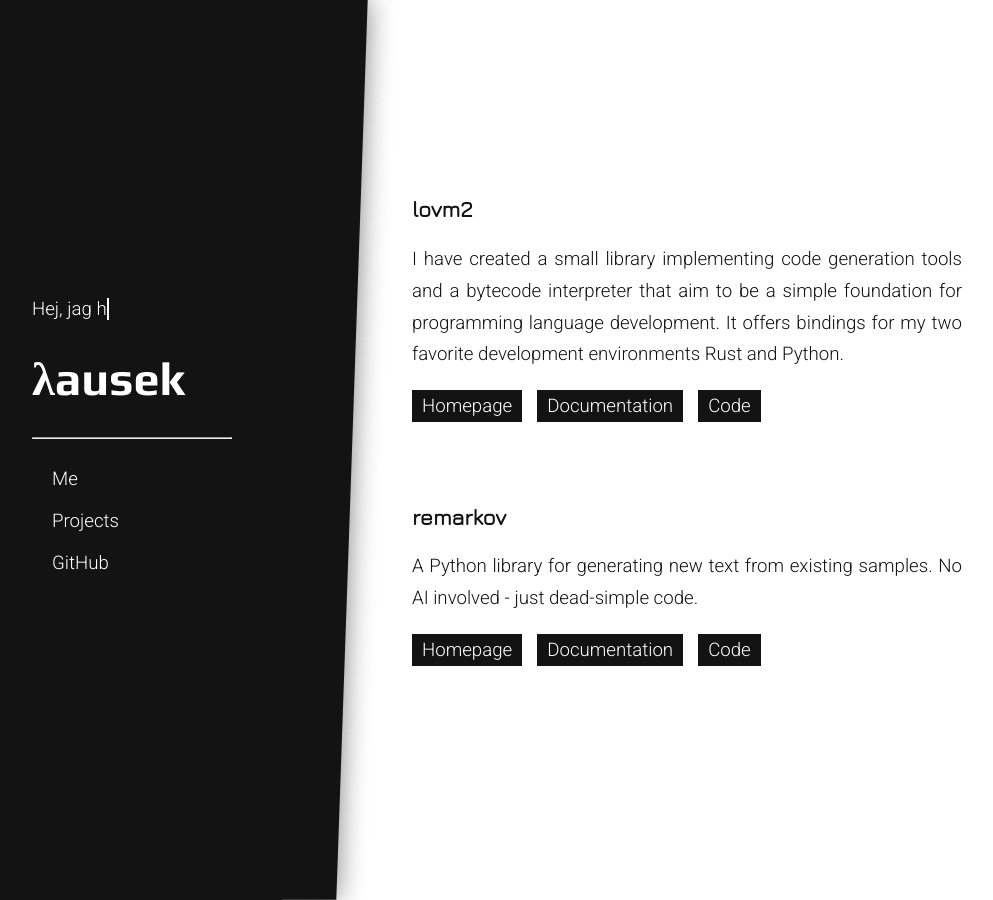
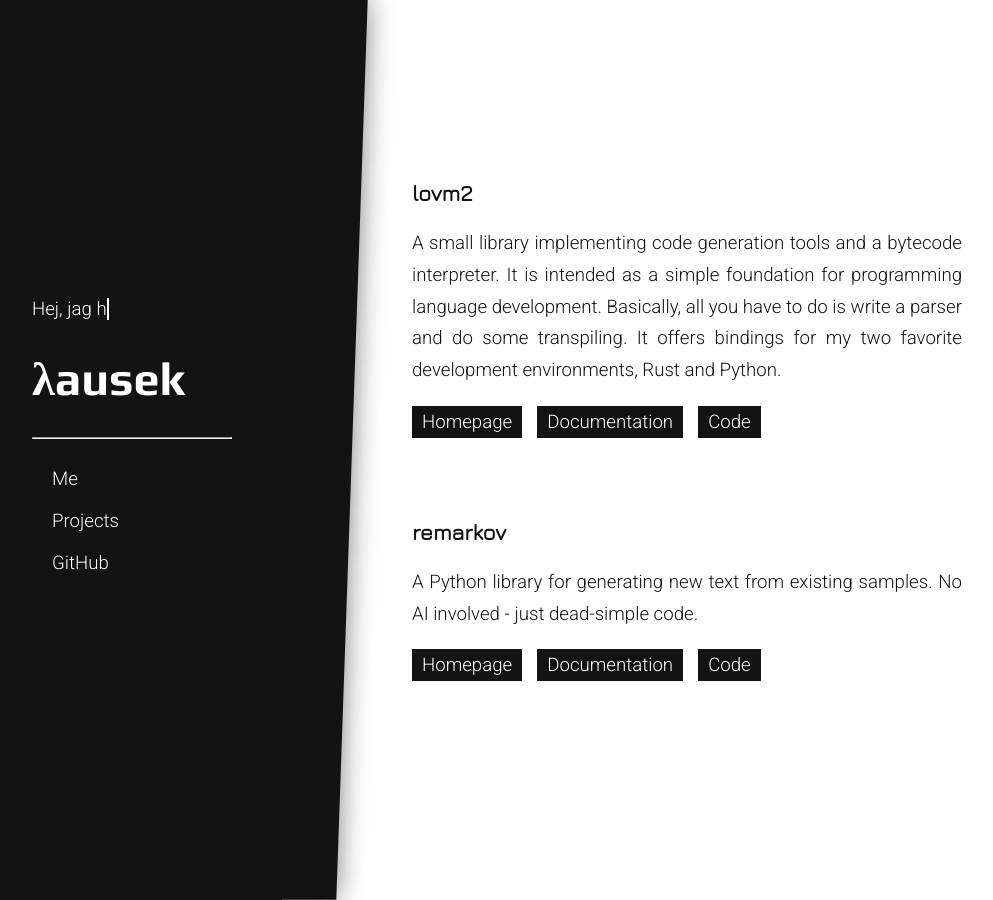
Before and after one commit to lausek/lausek.github.io, a Jekyll site: the page built from projects.md, in a window 1280 px wide. Shown: the whole page, without its empty margins (18-1011 px from the left). Built offline with Jekyll 4.4.1, drawn with Linux system fonts in a browser that asks for light colours; our own code applies the rules of GitHub Pages for plain Markdown files.

Commit message:
update description of lovm2

```diff
--- a/projects.md
+++ b/projects.md
@@ -4,7 +4,7 @@ layout: default
 
 ### lovm2
 
-I have created a small library implementing code generation tools and a bytecode interpreter that aim to be a simple foundation for programming language development. It offers bindings for my two favorite development environments Rust and Python.
+A small library implementing code generation tools and a bytecode interpreter. It is intended as a simple foundation for programming language development. Basically, all you have to do is write a parser and do some transpiling. It offers bindings for my two favorite development environments, Rust and Python.
 
 <div class="project-links">
     <span class="project-link"><a href="https://lausek.eu/lovm2/">Homepage</a></span>
```
